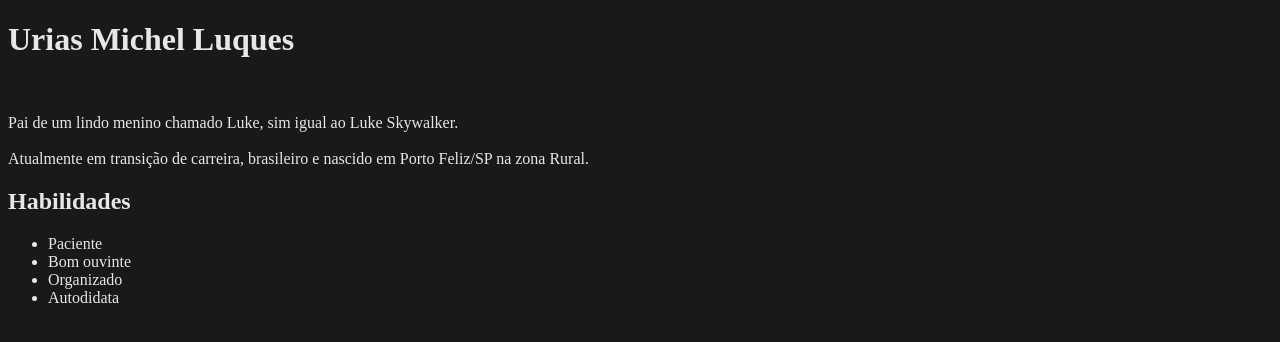
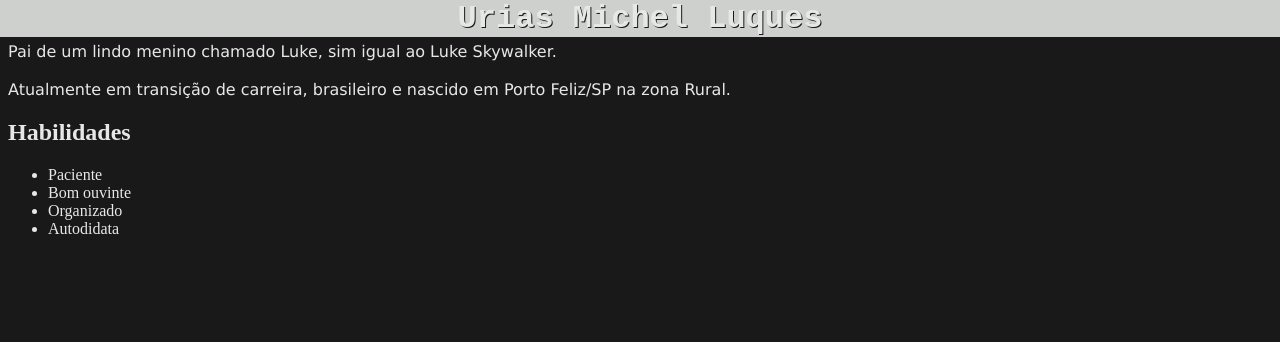
Before and after one commit to uriasluques/uriasluques.github.io, a plain HTML site: page index.html in a window 1280 px wide. Drawn offline with Linux system fonts and the light colour scheme.

Commit message:
adição de css no html

```diff
--- a/index.html
+++ b/index.html
@@ -5,15 +5,24 @@
     <title>Urias Michel Luques</title>
   </head>
   <style>
+    h1 {
+      background-color: #ced0ce;
+      margin-top: 0;
+      font-family: "Courier New", Courier, monospace;
+      text-align: center;
+      text-shadow: 1px 1px #191919;
+      position: fixed;
+      top: 0;
+      right: 0;
+      left: 0;
+    }
     body {
       background-color: #191919;
       color: #e6e8e6;
     }
-    h1 {
-      font: Playfair Display;
-    }
     p {
-        font-family: Source Sans Pro;
+      font-family: "Lucida Sans", "Lucida Sans Regular", "Lucida Grande",
+        "Lucida Sans Unicode", Geneva, Verdana, sans-serif;
     }
   </style>
   <body>
```
